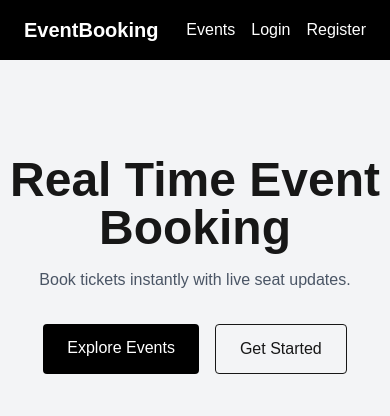
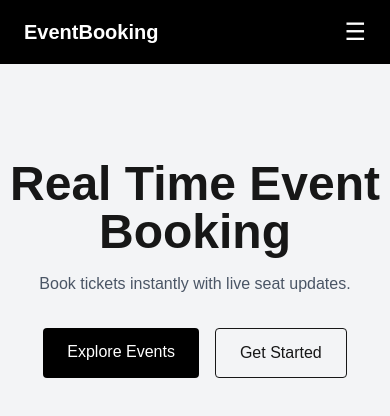
Before and after one commit to chandrajeetyadav12/event-management-frontend, a Next.js app: page / in a window 390 px wide. Shown: the top 416 px of the page. Built offline with nearby package versions, Linux system fonts and the light colour scheme; no server answers.

Commit message:
add mobile responsive in navbar

```diff
--- a/components/Navbar.tsx
+++ b/components/Navbar.tsx
@@ -9,8 +9,10 @@ import { useDispatch } from "react-redux";
 import Cookies from "js-cookie";
 import { AppDispatch } from "@/store/store";
 import { useRouter } from "next/navigation";
+import { useState } from "react";
 export default function Navbar() {
   const dispatch = useDispatch<AppDispatch>();
+  const [isOpen, setIsOpen] = useState(false);
   const user = useSelector(
     (state: RootState) =>
       state.auth.user
@@ -35,7 +37,7 @@ export default function Navbar() {
           EventBooking
         </Link>
 
-        <div className="space-x-4">
+        <div className="hidden md:flex space-x-4 items-center">
           <Link href="/events">
             Events
           </Link>
@@ -88,7 +90,43 @@ export default function Navbar() {
             </Link>
           )} */}
         </div>
+        <button
+          className="md:hidden text-2xl"
+          onClick={() => setIsOpen(!isOpen)}
+        >
+          ☰
+        </button>
       </div>
+      {isOpen && (
+        <div className="md:hidden flex flex-col gap-3 px-6 pb-4">
+          <Link href="/events">Events</Link>
+
+          {!user && (
+            <>
+              <Link href="/login">Login</Link>
+              <Link href="/register">Register</Link>
+            </>
+          )}
+
+          {user && (
+            <>
+              <Link href="/bookings">
+                My Bookings
+              </Link>
+
+              {user.role === "admin" && (
+                <Link href="/events/create">
+                  Create Event
+                </Link>
+              )}
+
+              <button onClick={handleLogout}>
+                Logout
+              </button>
+            </>
+          )}
+        </div>
+      )}
     </nav>
   );
 }
```
